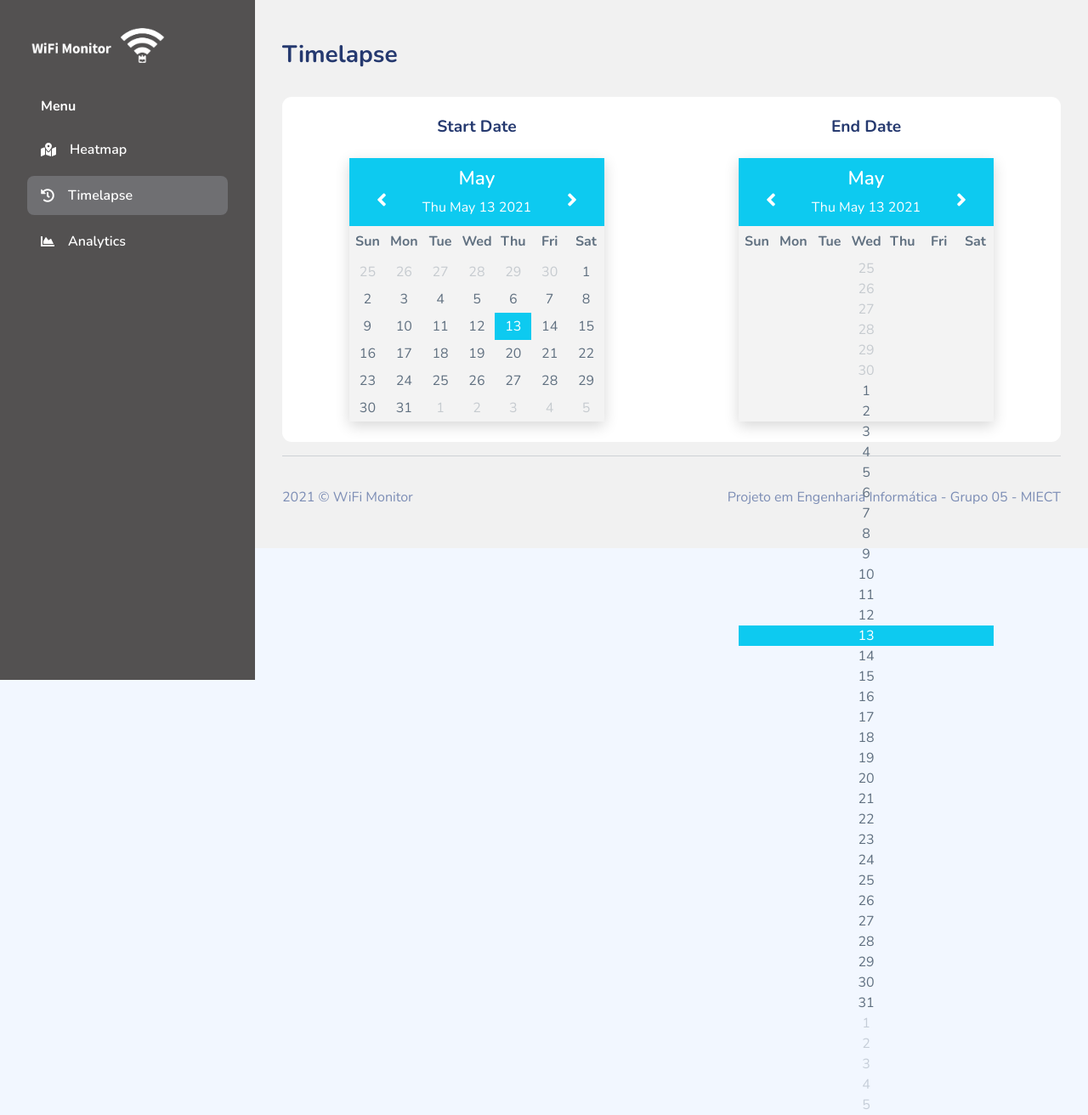
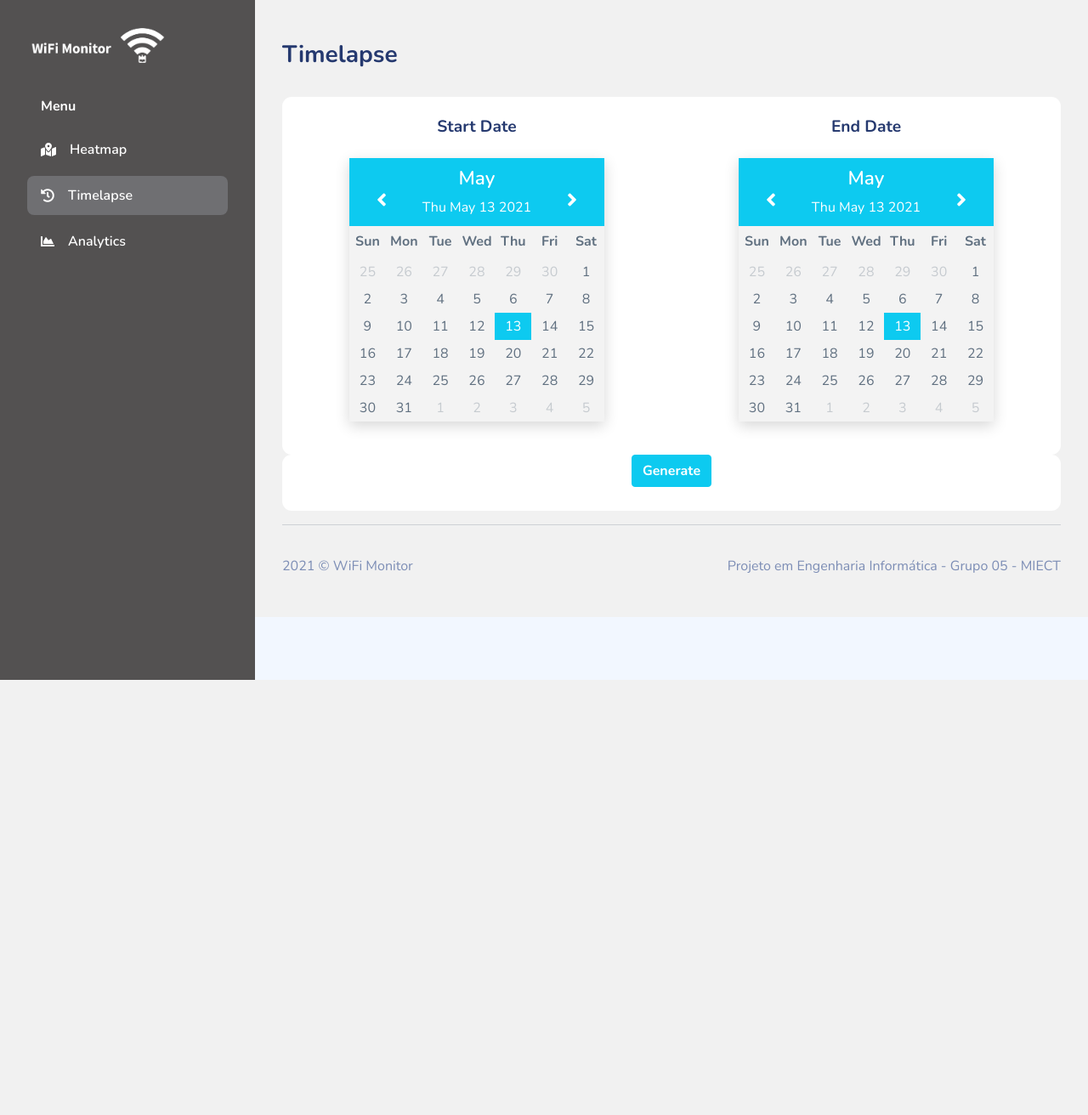
Before and after one commit to WIFIMonitor/Project, a Django app: template project/WifiMonitor/templates/timelapse.html in a window 1280 px wide. Shown: the whole page at 85% size. After the commit the page ends 800 px from the top, so only its background shows below. Run offline with Django 3.2, Linux system fonts and the light colour scheme; the template is opened without the code that fills it, so the values that code supplies are empty; some libraries are stand-ins or nearby versions.

Commit message:
Timelapse page

```diff
--- a/project/WifiMonitor/static/css/app.css
+++ b/project/WifiMonitor/static/css/app.css
@@ -1077,6 +1077,7 @@
 	margin-top: 25px;
 	background-color: #f3f3f3;
 	box-shadow: 0 0.3rem 1rem rgba(0,0,0,0.16);
+	margin-bottom: 15px;
 }
 
 .month {
@@ -1127,6 +1128,12 @@
 	flex-wrap: wrap;
 }
 
+.days-b {
+	width: 100%;
+	display: flex;
+	flex-wrap: wrap;
+}
+
 .days div {
 	width: calc(300px/7);
 	display: flex;
@@ -1136,6 +1143,15 @@
 	transition: background-color 0.2s;
 }
 
+.days-b div {
+	width: calc(300px/7);
+	display: flex;
+	justify-content: center;
+	align-items: center;
+	height: 2rem;
+	transition: background-color 0.2s;
+}
+
 .prev-date, .next-date {
 	opacity: 0.3;
 }
@@ -1144,6 +1160,18 @@
 	background-color: #d4d2d2;
 	border: 0.1rem solid #777;
 	cursor: pointer;
+}
+
+.days-b div:hover:not(.today) {
+	background-color: #d4d2d2;
+	border: 0.1rem solid #777;
+	cursor: pointer;
+}
+
+.generate-button {
+	vertical-align: 35px;
+	background-color: #0dcaf0;
+	border-color: #0dcaf0;
 }
 
 .sidebar-wrapper .menu .submenu .submenu-item a:hover {
--- a/project/WifiMonitor/templates/timelapse.html
+++ b/project/WifiMonitor/templates/timelapse.html
@@ -71,6 +71,7 @@
                 <section class="section">
                     <div class="row">
                         <div class="col-12">
+                            <div class="row">
                                 <div class="card-group">
                                     <div class="card">
                                         <div class="card-body">
@@ -130,6 +131,18 @@
                                     </div>
                                 </div>
                             </div>
+                            <div class="row">
+                                <div class="card-group">
+                                    <div class="card">
+                                        <div class="card-body" style="padding-bottom: 0; padding-top: 0px;">
+                                            <div class="container" align="center">
+                                                <button class="btn btn-primary block generate-button"><b>Generate</b></button>
+                                            </div>
+                                        </div>
+                                    </div>
+                                </div>
+                            </div>
+                        </div>
                     </div>
                 </section>
             </div>
```
Lines whose indentation alone changed are shown as unchanged.
